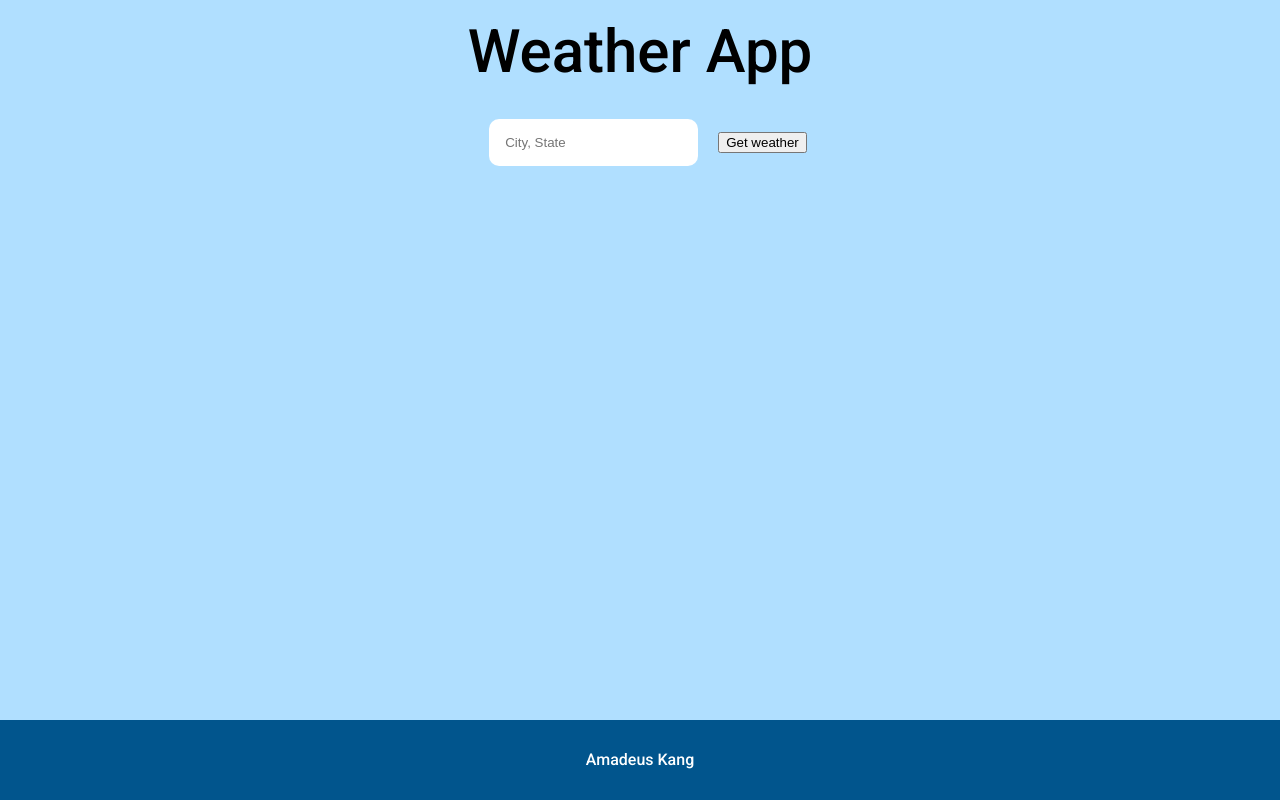
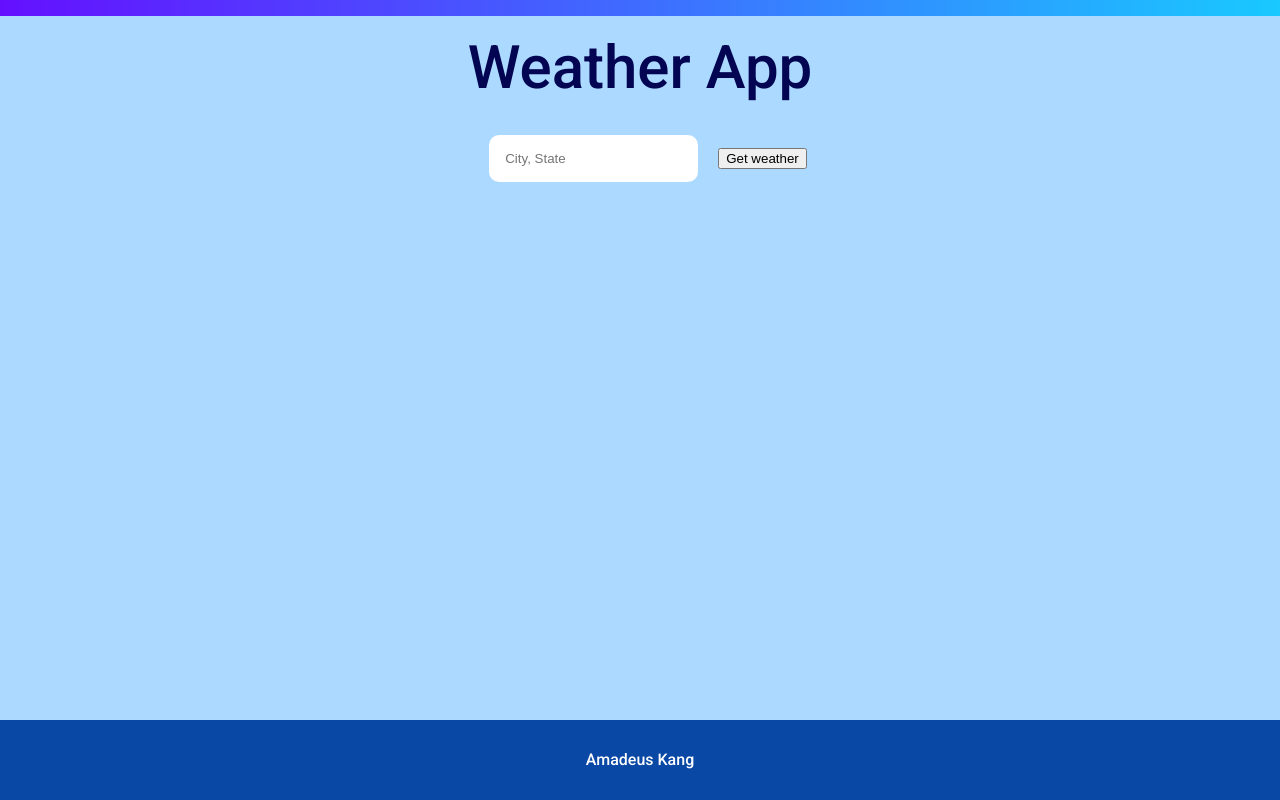
Before and after one commit to Amadeus-ex-machina/weather-app, a plain HTML site: page index.html in a window 1280 px wide. Drawn offline with Linux system fonts and the light colour scheme.

Commit message:
Colored top bar, slight color change

```diff
--- a/index.html
+++ b/index.html
@@ -12,6 +12,7 @@
 
 <body>
     <div class="header">
+        <div class="topBar"></div>
         <div class="headerTitle">Weather App</div>
         <form id="weatherForm">
             <input type="text" id="cityNameInput" name="cityName" placeholder="City, State" autofocus/>
--- a/style.css
+++ b/style.css
@@ -1,12 +1,18 @@
 @import url('https://fonts.googleapis.com/css2?family=Roboto:wght@500;900&display=swap');
 
 body {
-    background-color: rgb(176, 223, 255);
+    background-color: rgb(172, 217, 255);
+    color: rgb(3, 4, 82);
     font-family: Roboto;
     margin: 0;
 
     /* Prevents footer from covering page content. */
     margin-bottom: 5rem;
+}
+
+.topBar {
+    background: linear-gradient(to right, rgb(100, 16, 255), rgb(25, 201, 255));
+    height: 1rem;
 }
 
 .header {
@@ -37,7 +43,7 @@ input {
     position: fixed;
     bottom: 0;
     width: 100%;
-    background-color: rgb(1, 85, 141);
+    background-color: rgb(10, 72, 165);
     text-align: center;
     height: 5rem;
 
@@ -53,7 +59,7 @@ input {
 .mainContainer {
     display: flex;
     justify-content: center;
-    /* background-color: aqua; */
+    /* background-color: rgb(163, 169, 255); */
     padding: 1rem;
     gap: 1rem;
 }
```
